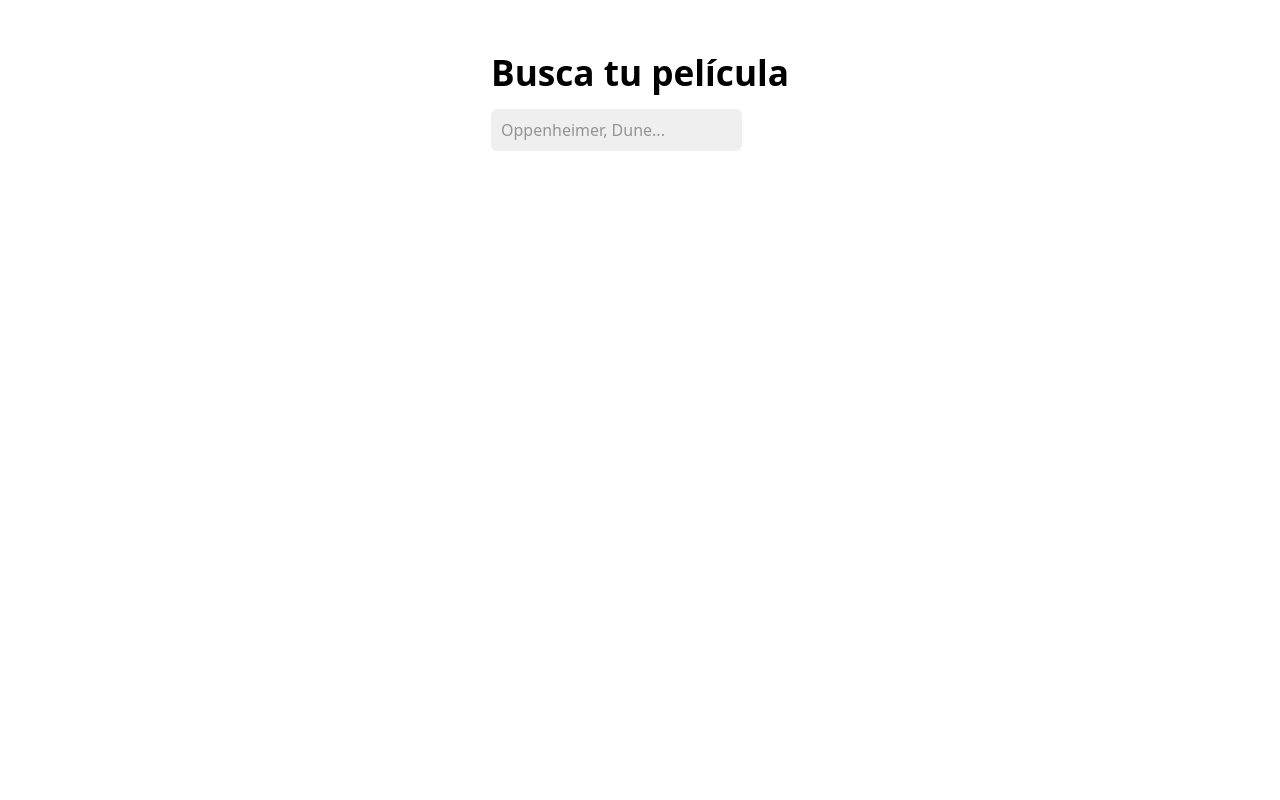
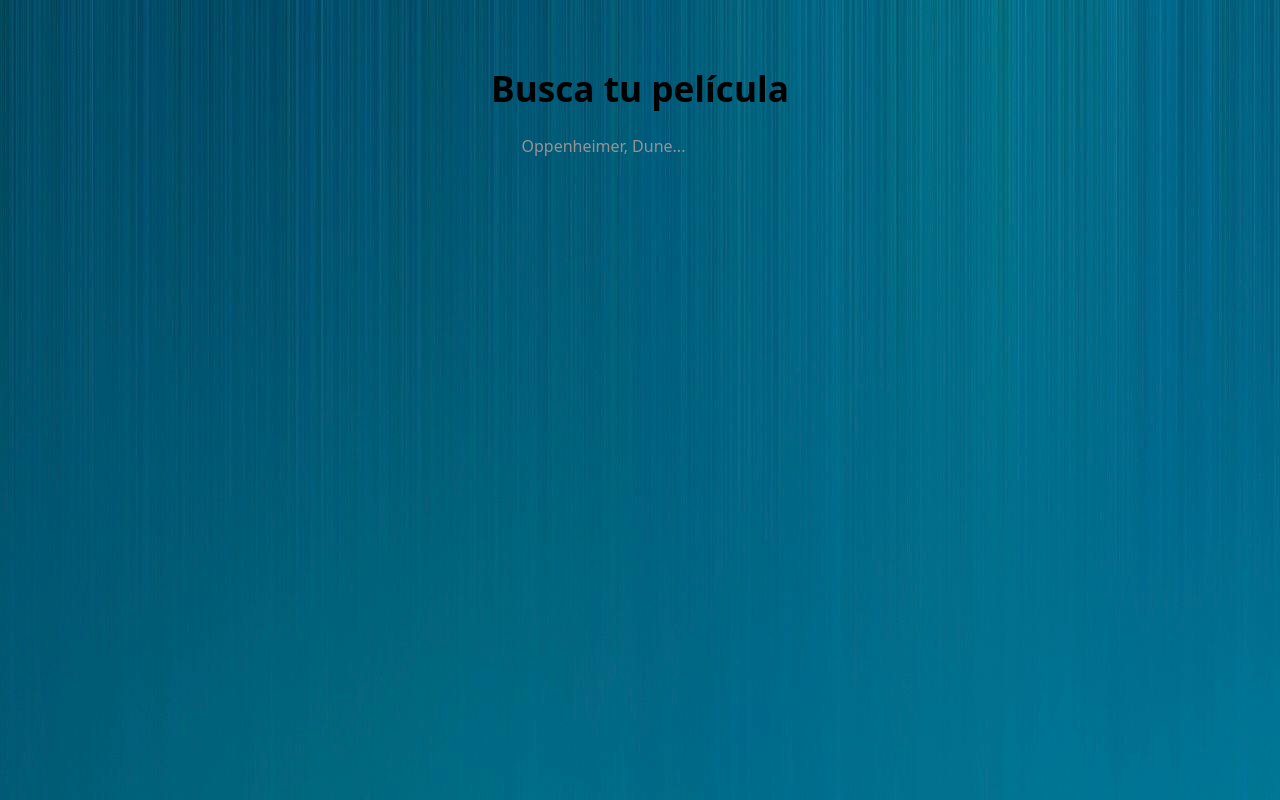
Before and after one commit to elialcodes/movies-search, a React (Vite) app: page / in a window 1280 px wide. Built offline with nearby package versions, Linux system fonts and the light colour scheme; no server answers.

Commit message:
background added

```diff
--- a/src/App.css
+++ b/src/App.css
@@ -4,7 +4,6 @@ body {
 }
 
 .page {
-  margin-top: 3vh;
   display: flex;
   flex-direction: column;
   justify-content: center;
@@ -12,12 +11,14 @@ body {
   width: 100%;
 }
 
-.title {
-  text-align: center;
+header {
+  display: flex;
+  flex-direction: column;
+  align-items: center;
 }
 
-.form {
-  display: flex;
+.title {
+  margin-top: 8vh;
 }
 
 .error {
@@ -30,8 +31,8 @@ body {
 
 .main {
   width: 90%;
-  margin-top: 20px;
   display: grid;
+  padding-bottom: 40px;
 }
 
 .list {
--- a/src/index.css
+++ b/src/index.css
@@ -5,9 +5,7 @@
  */
 
 :root {
-  --background-body: #fff;
-  --background: #efefef;
-  --background-alt: #f7f7f7;
+  background-image: url(./assets/blue.jpg);
   --selection: #9e9e9e;
   --text-main: #363636;
   --text-bright: #000;
@@ -30,13 +28,14 @@
 
 @media (prefers-color-scheme: dark) {
   :root {
-    --background-body: #202b38;
+    /* --background-body: #202b38; */
+
     --background: #161f27;
     --background-alt: #1a242f;
     --selection: #1c76c5;
     --text-main: #dbdbdb;
     --text-bright: #fff;
-    --text-muted: #a9b1ba;
+    --text-muted: #010304;
     --links: #41adff;
     --focus: #0096bfab;
     --border: #526980;
```
Also changed, not shown: src/assets/blue.jpg (added).
